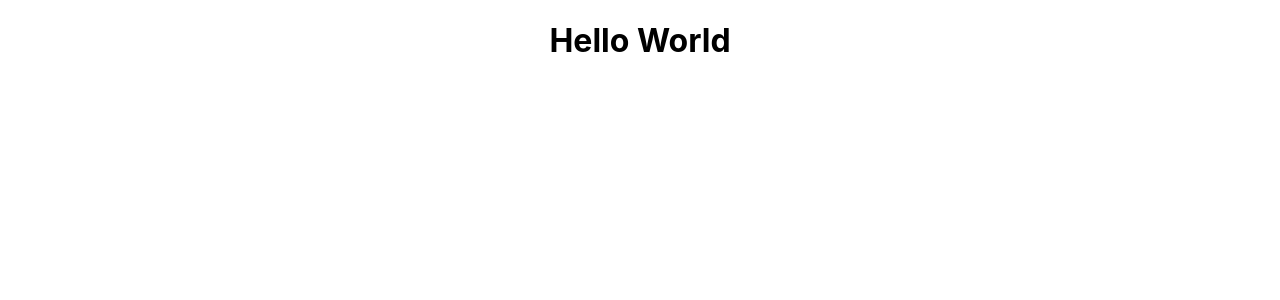
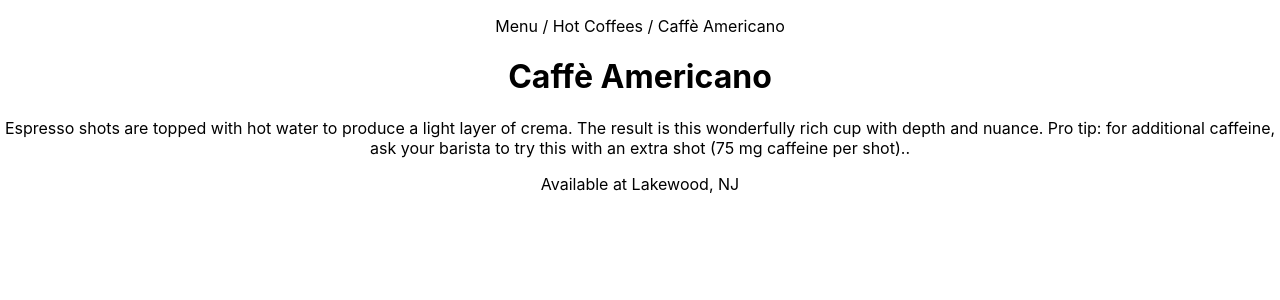
Before and after one commit to denzildoyle/starbucks-app-clone-react, a React (Create React App) app: page / in a window 1280 px wide. Shown: the top 300 px of the page. Built offline with nearby package versions, Linux system fonts and the light colour scheme.

Commit message:
Create product description component

```diff
--- a/src/App.tsx
+++ b/src/App.tsx
@@ -1,10 +1,12 @@
 import React from 'react';
+import Description from './components/Product/Description';
 import './App.css';
 
 const App: React.FC = () => {
   return (
+
     <div className="App">
-      <h1>Hello World</h1>
+      <Description breadCrumbs="Menu / Hot Coffees / Caffè Americano" title="Caffè Americano" description="Espresso shots are topped with hot water to produce a light layer of crema. The result is this wonderfully rich cup with depth and nuance. Pro tip: for additional caffeine, ask your barista to try this with an extra shot (75 mg caffeine per shot).." location="Available at Lakewood, NJ"/>
     </div>
   );
 }
--- /dev/null
+++ b/src/components/Product/Description.tsx
@@ -0,0 +1,19 @@
+import React from "react";
+
+export interface props {
+    breadCrumbs: string;
+    title: string;
+    description: string;
+    location: string;
+}
+
+export default function Description({ title, description, breadCrumbs, location }: props) {
+    return (
+        <div>
+            <p>{breadCrumbs}</p>
+            <h1>{title}</h1>
+            <p>{description}</p>
+            <span>{location}</span>
+        </div>
+    );
+}
```
